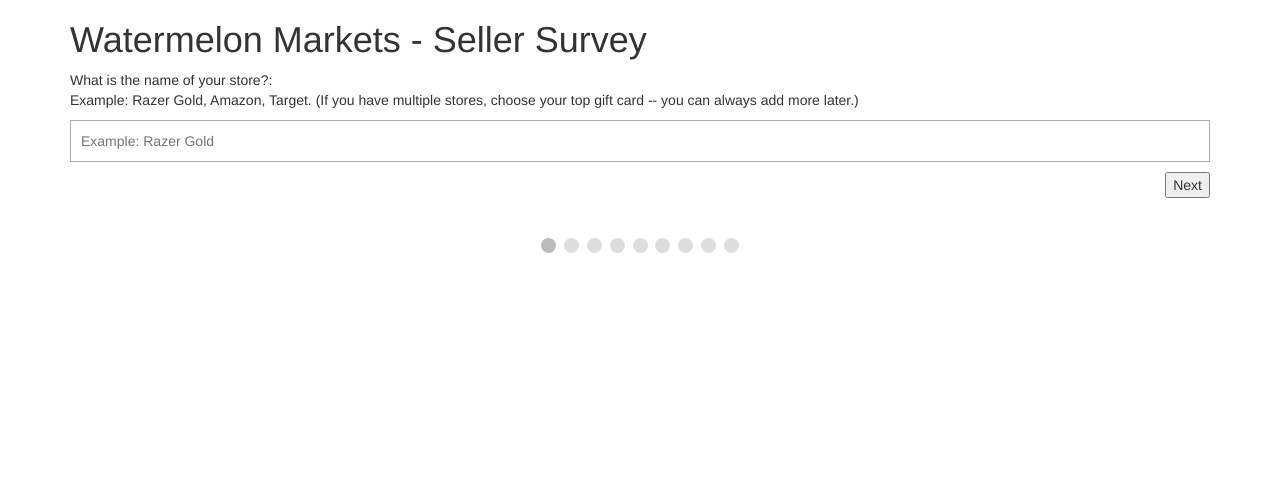
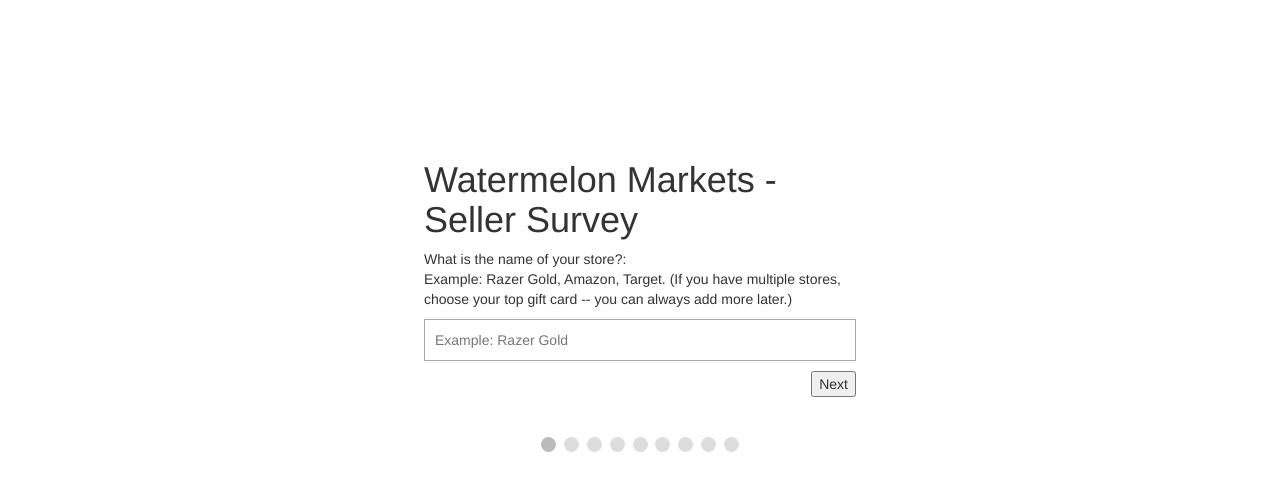
Before and after one commit to rmukaila/water_mellon_market_survey, a Flask app: page /seller_intake_survey in a window 1280 px wide. Shown: the top 496 px of the page. Run offline with Flask 3, Linux system fonts and the light colour scheme; parts of the project's set-up code (start-up, migrations or seed data) failed here and were passed over; some libraries are stand-ins or nearby versions.

Commit message:
got a sizeable form

```diff
--- a/static/style.css
+++ b/static/style.css
@@ -1,9 +1,14 @@
+ /* Main container style */
+ .container-intake{
+
+ }
+
  /* Style the form */
- #regForm {
+ #survForm {
     background-color: #ffffff;
     margin: 100px auto;
     padding: 40px;
-    width: 70%;
+    width: 40%;
     min-width: 300px;
   }
 
--- a/templates/seller_intake_survey.html
+++ b/templates/seller_intake_survey.html
@@ -6,7 +6,7 @@
 {% endblock %}
 
 {% block content %}
-<div class="container">
+<div class="container-intake">
     <form id="survForm" action="/process_survey_intake", method="post">
 
     <h1>Watermelon Markets - Seller Survey</h1>
```
